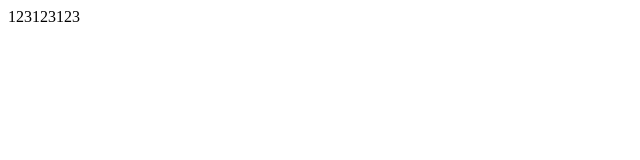
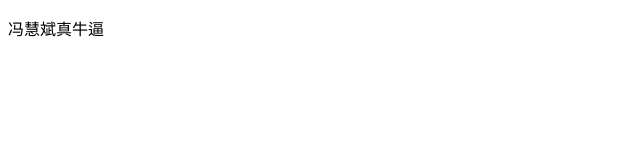
Before and after one commit to Feng-frontEnd/git-dome, a plain HTML site: page index.html in a window 1280 px wide. Shown: the whole page, without its empty margins (0-640 px from the left). Drawn offline with Linux system fonts and the light colour scheme.

Commit message:
A程序员第四次提交

```diff
--- a/index.html
+++ b/index.html
@@ -8,7 +8,7 @@
 </head>
 
 <body>
-    123123123
+    <p>冯慧斌真牛逼</p>
 </body>
 
 </html>
```
